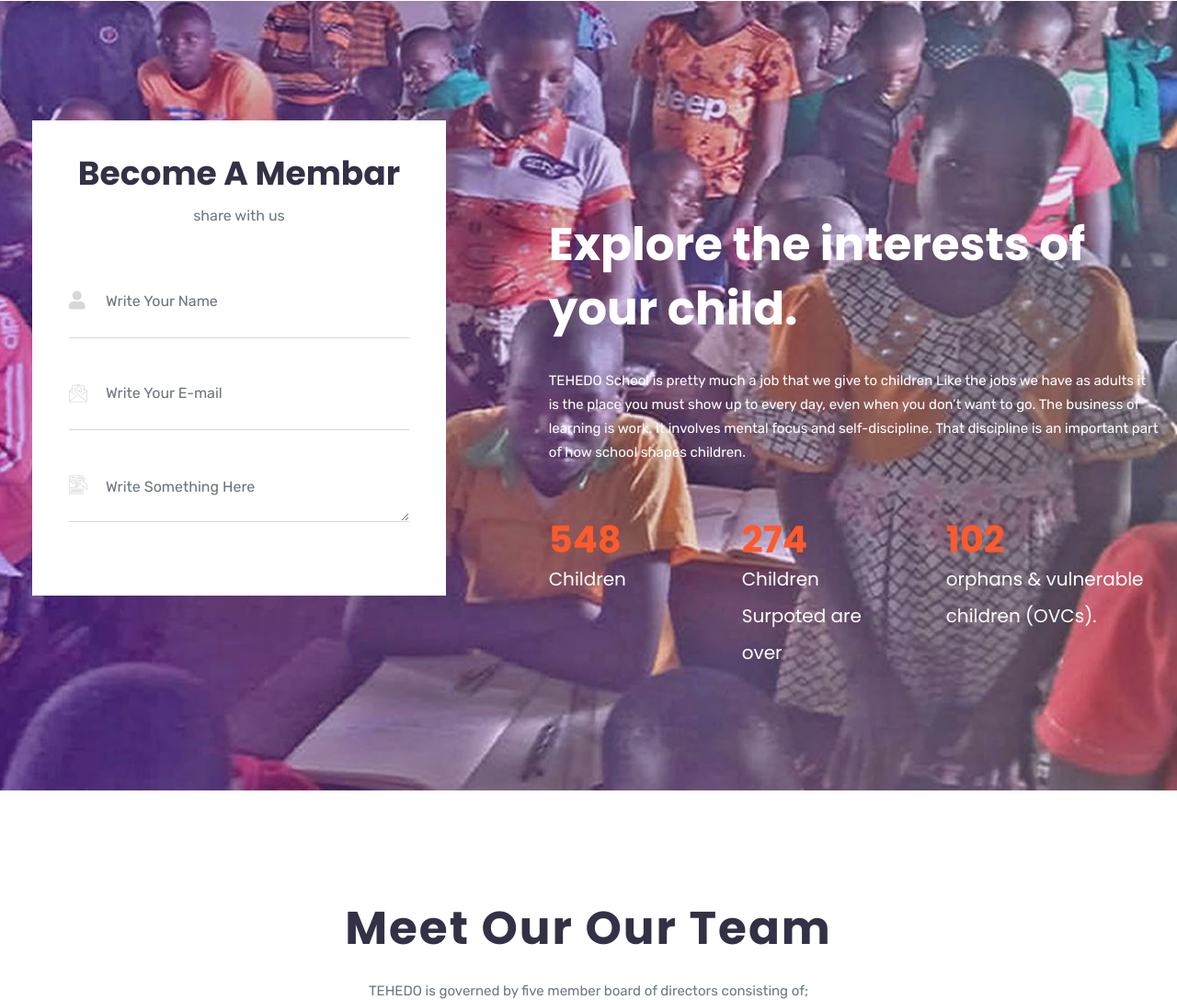
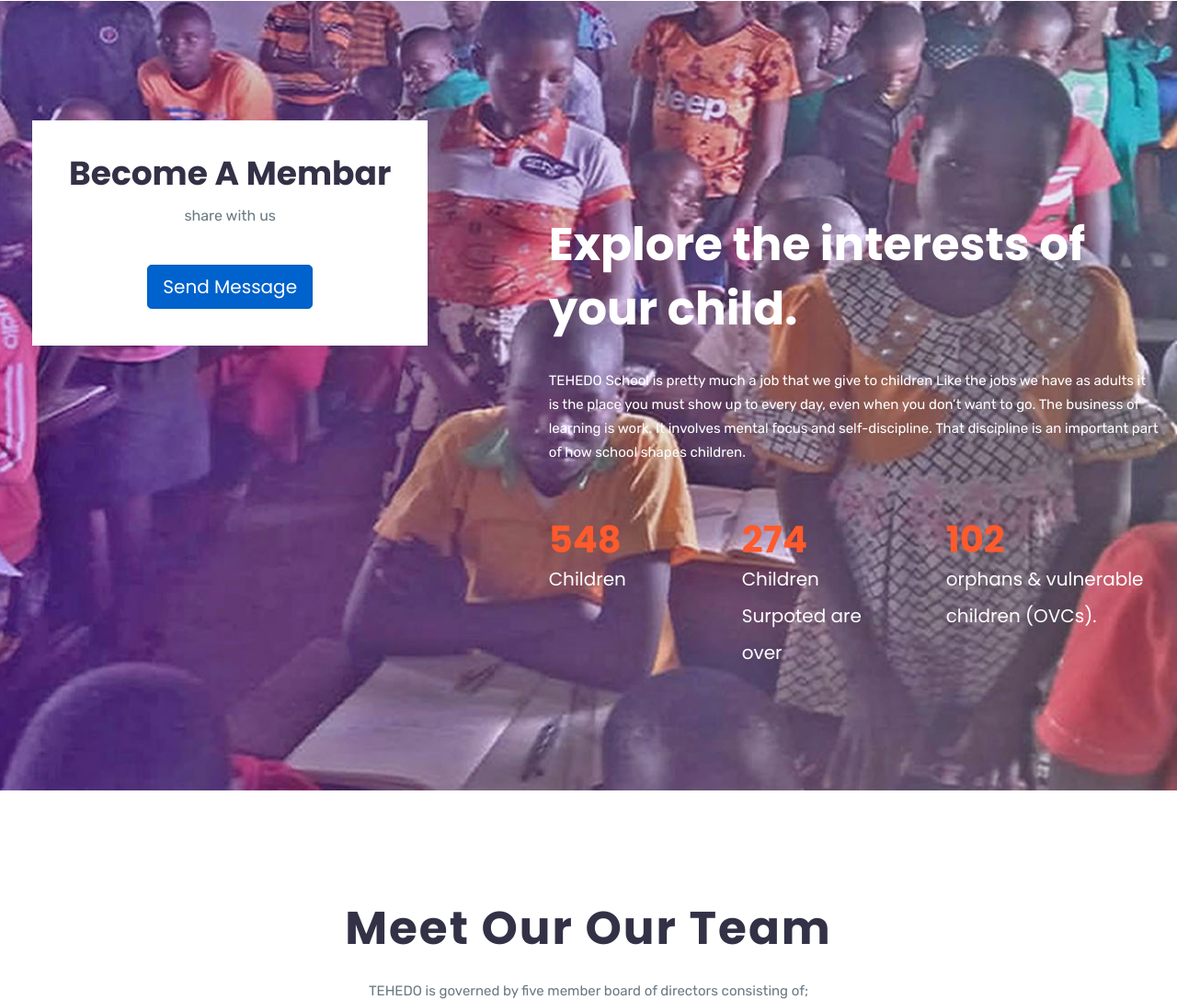
Before and after one commit to kwemoilordfick/tehedoug.org, a plain HTML site: page about.html in a window 1280 px wide. Shown: the part 4326-5414 px from the top of the page at 92% size. Drawn offline with Linux system fonts and the light colour scheme.

Commit message:
Add files via upload

```diff
--- a/about.html
+++ b/about.html
@@ -402,40 +402,13 @@ i) Training mentoring  and support programmes dealing with emotional problems ca
                             <p>share with us </p>
                         </div>
                         <form>
-                            <div class="register-form">
-                                <div class="row">
-                                    <div class="col-12 col-xs-12 col-md-12">
-                                        <div class="form-group">
-                                            <label><i class="fas fa-user"></i></label>
-                                            <input class="form-control" name="name" placeholder="Write Your Name" required="" type="text">
-                                        </div>
-                                    </div>
-
-                                    <div class="col-12 col-xs-12 col-md-12">
-                                        <div class="form-group">
-                                            <label><i class="flaticon-email"></i></label>
-                                            <input class="form-control" name="email" placeholder="Write Your E-mail" required="" type="email">
-                                        </div>
-                                    </div>
-                                    <div class="col-12 col-xs-12 col-md-12">
-                                        <div class="form-group massage_text">
-                                            <label><i class="flaticon-copywriting"></i></label>
-                                            <textarea class="form-control"  placeholder="Write Something Here" required=""></textarea>
-                                        </div>
-                                    </div>
-                                    <div class="col-12 col-xs-12 col-md-12 register-btn-box">
+                            <div  class="col-12 col-sm-12 col-md-12 submit-btn">
 
 
 
-
-
-
-
-
+                                         <a href="https://forms.gle/3b5e9G1cHGsh11Lm9" class="btn btn-primary btn-lg active" role="button" aria-pressed="true">Send  Message</a>
 
                                     </div>
-                                </div>
-                            </div>
                         </form>
                     </div>
                 </div>
```
